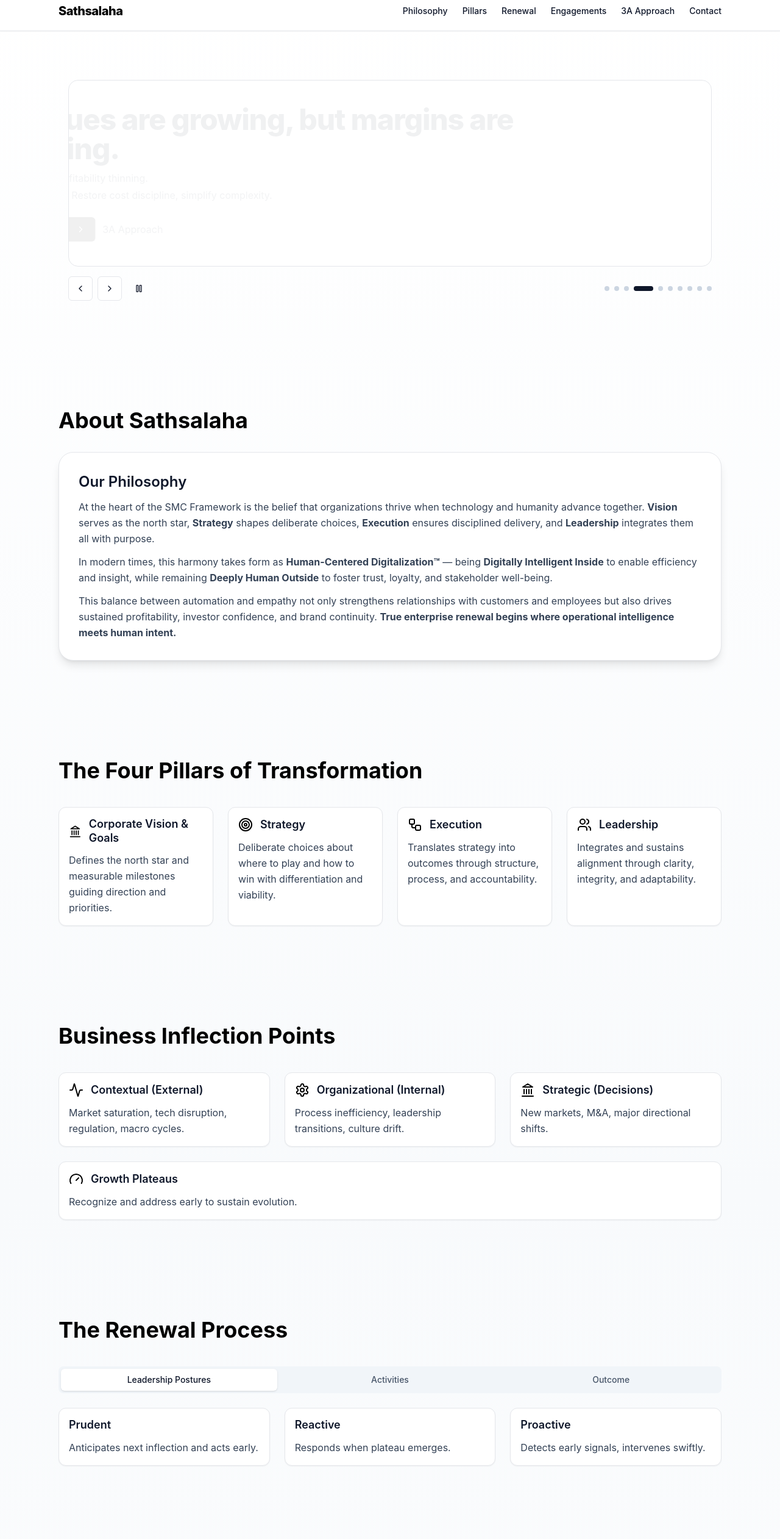
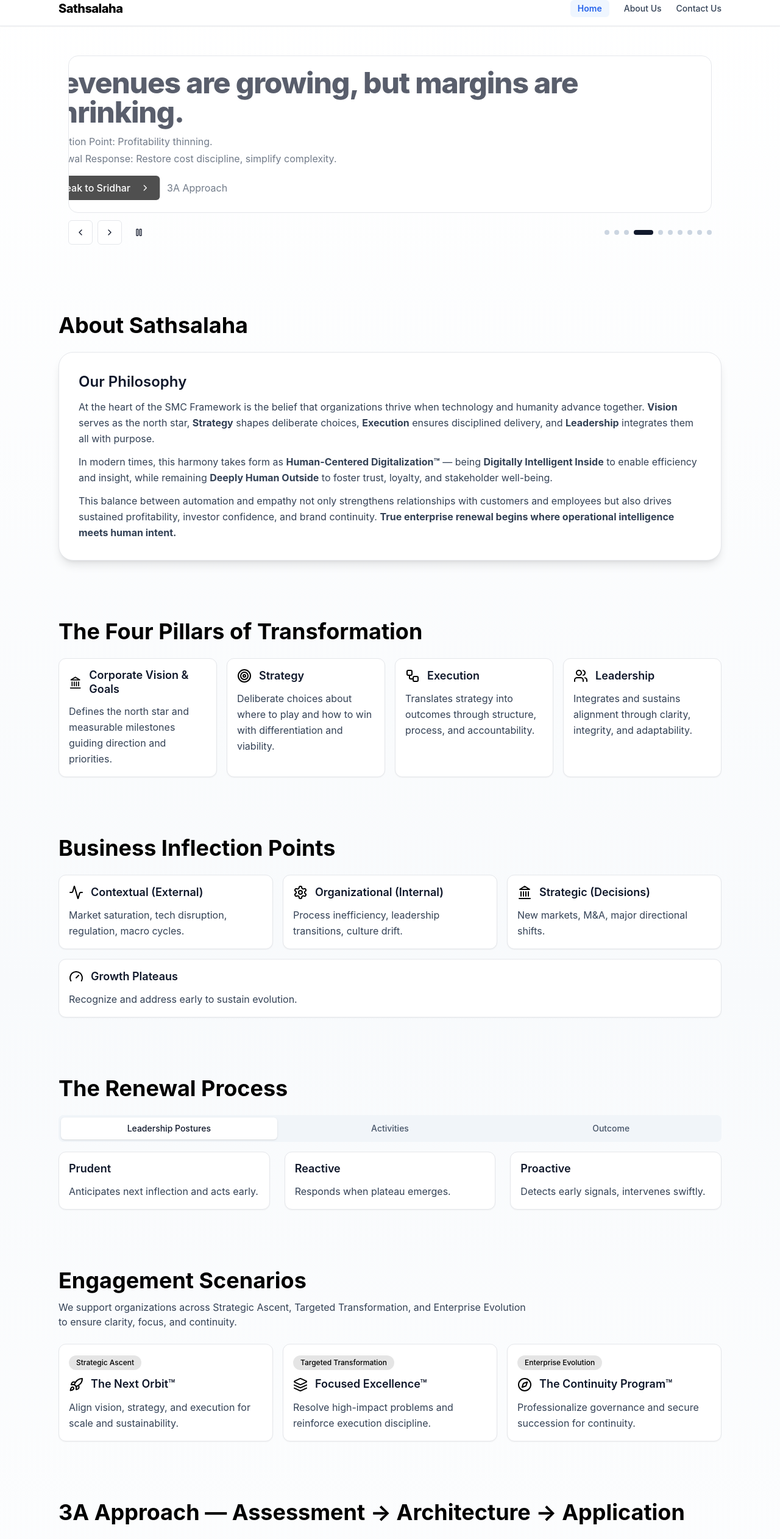
Before and after one commit to pruthvib152-commits/Sathsalaha-Ver4, a Next.js app: page /home in a window 1280 px wide. Shown: the part 14-2537 px from the top of the page at 61% size. Built offline with nearby package versions, Linux system fonts and the light colour scheme.

Commit message:
Structure Changes and Nav Bar Changes

```diff
--- /dev/null
+++ b/src/app/about/page.tsx
@@ -0,0 +1,8 @@
+export default function AboutPage() {
+  return (
+    <div className="mx-auto max-w-6xl px-4 sm:px-6 lg:px-8 py-20">
+      <h1 className="text-4xl font-bold text-primary">About Us</h1>
+      <p className="mt-4 text-slate-700">Content coming soon.</p>
+    </div>
+  );
+}
--- /dev/null
+++ b/src/app/contact/page.tsx
@@ -0,0 +1,8 @@
+export default function ContactPage() {
+  return (
+    <div className="mx-auto max-w-6xl px-4 sm:px-6 lg:px-8 py-20">
+      <h1 className="text-4xl font-bold text-primary">Contact Us</h1>
+      <p className="mt-4 text-slate-700">Content coming soon.</p>
+    </div>
+  );
+}
--- a/src/app/home/page.tsx
+++ b/src/app/home/page.tsx
@@ -2,10 +2,12 @@
 
 import { useRef, useEffect, useState, useCallback } from "react";
 import { motion, AnimatePresence } from "framer-motion";
+import Link from "next/link";
+import { usePathname } from "next/navigation";
 import { Button } from "@/components/ui/button";
 import { Card } from "@/components/ui/card";
 import { Tabs, TabsList, TabsTrigger, TabsContent } from "@/components/ui/tabs";
-import { Sheet, SheetTrigger, SheetContent, SheetHeader, SheetTitle } from "@/components/ui/sheet";
+import { Sheet, SheetTrigger, SheetContent, SheetHeader, SheetTitle, SheetClose } from "@/components/ui/sheet";
 import {
   Landmark,
   Target,
@@ -24,6 +26,8 @@
   Pause,
   Play,
   RefreshCcw,
+  X,
+  ChevronDown,
 } from "lucide-react";
 
 const MOBILE_SHEET_TITLE = "Navigation Menu";
@@ -69,13 +73,13 @@
   return (
     <div className="relative rounded-2xl p-2 md:p-4" onMouseEnter={() => setPaused(true)} onMouseLeave={() => setPaused(false)} aria-live="polite">
       <div className="relative overflow-hidden rounded-2xl border bg-white/70 backdrop-blur">
-        <div className="relative p-6 md:p-10">
+        <div className="relative p-4 md:p-5">
           <AnimatePresence mode="wait">
             <motion.div key={slide.id} custom={direction} initial="initial" animate="animate" exit="exit" variants={slideVariants}>
               <h1 className="text-3xl md:text-5xl font-extrabold tracking-tight leading-tight">{slide.title}</h1>
               <p className="mt-3 text-slate-700 max-w-3xl">{slide.ip}</p>
               <p className="mt-1 text-slate-700 max-w-3xl">{slide.rr}</p>
-              <div className="mt-6 flex items-center gap-3">
+              <div className="mt-4 flex items-center gap-3">
                 <a href="#contact"><Button>Speak to Sridhar <ChevronRight className="ml-2 h-4 w-4"/></Button></a>
                 <a href="#approach" className="text-slate-700 hover:underline">3A Approach</a>
               </div>
@@ -84,7 +88,7 @@
         </div>
       </div>
 
-      <div className="mt-4 flex items-center justify-between">
+      <div className="mt-3 flex items-center justify-between">
         <div className="flex items-center gap-2">
           <Button variant="outline" size="icon" onClick={() => { setPaused(true); setDirection(-1); prev(); }} aria-label="Previous slide"><ChevronLeft className="h-4 w-4"/></Button>
           <Button variant="outline" size="icon" onClick={() => { setPaused(true); setDirection(1); next(); }} aria-label="Next slide"><ChevronRight className="h-4 w-4"/></Button>
@@ -104,39 +108,75 @@
 
 export default function Page() {
   const topRef = useRef<HTMLDivElement | null>(null);
-  const section = (id: string) => ({ id, className: "mx-auto max-w-6xl px-4 sm:px-6 lg:px-8 py-20 scroll-mt-24" });
+  const pathname = usePathname();
+  const [mobileHomeOpen, setMobileHomeOpen] = useState(true);
+  const section = (id: string) => ({ id, className: "mx-auto max-w-6xl px-4 sm:px-6 lg:px-8 py-10 md:py-12 scroll-mt-24" });
 
   return (
     <div ref={topRef} className="min-h-screen scroll-smooth bg-gradient-to-b from-white via-slate-50 to-white text-slate-900 font-inter">
       {/* Header */}
       <header className="sticky top-0 z-50 backdrop-blur bg-white/75 border-b shadow-sm">
-        <div className="mx-auto max-w-6xl px-4 sm:px-6 lg:px-8 h-16 flex items-center justify-between">
+        <div className="mx-auto max-w-6xl px-4 sm:px-6 lg:px-8 h-14 flex items-center justify-between">
           <a href="#top" className="font-extrabold tracking-tight text-xl text-primary">Sathsalaha</a>
           <nav className="hidden md:flex items-center gap-6 text-sm font-medium">
-            <a href="#philosophy" className="hover:text-primary">Philosophy</a>
-            <a href="#pillars" className="hover:text-primary">Pillars</a>
-            <a href="#renewal" className="hover:text-primary">Renewal</a>
-            <a href="#engagement" className="hover:text-primary">Engagements</a>
-            <a href="#approach" className="hover:text-primary">3A Approach</a>
-            <a href="#contact" className="hover:text-primary">Contact</a>
+            <Link
+              href="/home"
+              aria-current={pathname === "/home" ? "page" : undefined}
+              className={`px-3 py-1 rounded-md transition-colors ${pathname === "/home" ? "bg-blue-50 text-blue-600 font-semibold" : "text-slate-700 hover:text-blue-600"}`}
+            >
+              Home
+            </Link>
+            <Link href="/about" className="text-slate-700 hover:text-blue-600">About Us</Link>
+            <Link href="/contact" className="text-slate-700 hover:text-blue-600">Contact Us</Link>
           </nav>
           <div className="md:hidden">
             <Sheet>
               <SheetTrigger asChild>
                 <Button variant="ghost" size="icon" aria-label="menu"><Menu className="h-5 w-5"/></Button>
               </SheetTrigger>
-              <SheetContent side="right" className="w-64 sm:w-80" aria-labelledby="mobile-sheet-title">
-                <SheetHeader className="sr-only">
-                  <SheetTitle id="mobile-sheet-title">{MOBILE_SHEET_TITLE}</SheetTitle>
-                </SheetHeader>
-                <div className="mt-8 flex flex-col gap-5 text-base font-medium">
-                  <a href="#philosophy">Philosophy</a>
-                  <a href="#pillars">Pillars</a>
-                  <a href="#renewal">Renewal</a>
-                  <a href="#engagement">Engagements</a>
-                  <a href="#approach">3A Approach</a>
-                  <a href="#contact"><Button className="mt-2 w-full">Speak to Sridhar</Button></a>
+              <SheetContent side="top" aria-labelledby="mobile-sheet-title" className="pt-4">
+                <div className="flex items-center justify-between px-1">
+                  <a href="#top" className="font-extrabold tracking-tight text-lg">Sathsalaha</a>
+                  <SheetClose asChild>
+                    <Button variant="ghost" size="icon" aria-label="Close menu"><X className="h-5 w-5"/></Button>
+                  </SheetClose>
                 </div>
+                <nav className="mt-4 flex flex-col items-stretch gap-2 text-lg font-medium">
+                  <button
+                    onClick={() => setMobileHomeOpen((v) => !v)}
+                    aria-expanded={mobileHomeOpen}
+                    className={`flex items-center justify-between px-1 py-3 text-left ${pathname === "/home" ? "text-blue-600 font-semibold" : "text-slate-700"}`}
+                  >
+                    <span>Home</span>
+                    <ChevronDown className={`h-5 w-5 transition-transform ${mobileHomeOpen ? "rotate-180" : "rotate-0"}`} />
+                  </button>
+                  {mobileHomeOpen && (
+                    <div className="pl-3 flex flex-col items-stretch gap-3 text-base font-normal">
+                      {[
+                        { href: "/home#about", label: "About" },
+                        { href: "/home#pillars", label: "Pillars" },
+                        { href: "/home#inflection", label: "Inflection Points" },
+                        { href: "/home#renewal", label: "Renewal" },
+                        { href: "/home#engagement", label: "Engagements" },
+                        { href: "/home#approach", label: "3A Approach" },
+
+                      ].map((s) => (
+                        <SheetClose asChild key={s.href}>
+                          <Link href={s.href} className="text-slate-700">{s.label}</Link>
+                        </SheetClose>
+                      ))}
+                    </div>
+                  )}
+                  <SheetClose asChild>
+                    <Link href="/about" className="px-1 py-3 text-slate-700">About Us</Link>
+                  </SheetClose>
+                  <SheetClose asChild>
+                    <Link href="/contact" className="px-1 py-3 text-slate-700">Contact Us</Link>
+                  </SheetClose>
+                  <SheetClose asChild>
+                    <Button className="mt-2 w-full">Get Started</Button>
+                  </SheetClose>
+                </nav>
               </SheetContent>
             </Sheet>
           </div>
@@ -145,7 +185,7 @@
 
       {/* HERO */}
       {(() => { const s = section("top"); return (
-        <section {...{ ...s, className: s.className + " pt-16" }}>
+        <section {...{ ...s, className: s.className + " pt-6 md:pt-8" }}>
           <HeroCarousel />
         </section>
       );})()}
@@ -154,7 +194,7 @@
       <section {...section("about")}>
         <motion.div initial={{ opacity: 0, y: 18 }} whileInView={{ opacity: 1, y: 0 }} viewport={{ once: true }} transition={{ duration: 0.55 }}>
           <h2 className="text-4xl font-bold text-primary">About Sathsalaha</h2>
-          <div id="philosophy" className="mt-8 p-8 rounded-3xl border bg-white shadow-lg hover:shadow-xl transition-shadow">
+          <div id="philosophy" className="mt-6 p-6 md:p-8 rounded-3xl border bg-white shadow-lg hover:shadow-xl transition-shadow">
             <h3 className="text-2xl font-semibold text-slate-900">Our Philosophy</h3>
             <p className="mt-3 text-slate-700 leading-relaxed">At the heart of the SMC Framework is the belief that organizations thrive when technology and humanity advance together. <strong>Vision</strong> serves as the north star, <strong>Strategy</strong> shapes deliberate choices, <strong>Execution</strong> ensures disciplined delivery, and <strong>Leadership</strong> integrates them all with purpose.</p>
             <p className="mt-3 text-slate-700 leading-relaxed">In modern times, this harmony takes form as <strong>Human-Centered Digitalization™</strong> — being <strong>Digitally Intelligent Inside</strong> to enable efficiency and insight, while remaining <strong>Deeply Human Outside</strong> to foster trust, loyalty, and stakeholder well-being.</p>
@@ -166,7 +206,7 @@
       {/* FOUR PILLARS */}
       <section {...section("pillars")}>
         <h2 className="text-4xl font-bold text-primary">The Four Pillars of Transformation</h2>
-        <div className="mt-10 grid md:grid-cols-4 gap-6">
+        <div className="mt-8 md:mt-6 grid md:grid-cols-4 gap-5 md:gap-4">
           {[
             { icon: Landmark, title: "Corporate Vision & Goals", text: "Defines the north star and measurable milestones guiding direction and priorities." },
             { icon: Target, title: "Strategy", text: "Deliberate choices about where to play and how to win with differentiation and viability." },
@@ -190,7 +230,7 @@
       {/* BUSINESS INFLECTION POINTS */}
       <section {...section("inflection")}>
         <h2 className="text-4xl font-bold text-primary">Business Inflection Points</h2>
-        <div className="mt-10 grid md:grid-cols-3 gap-6">
+        <div className="mt-8 md:mt-6 grid md:grid-cols-3 gap-5 md:gap-4">
           {[
             { icon: Activity, title: "Contextual (External)", text: "Market saturation, tech disruption, regulation, macro cycles." },
             { icon: Settings, title: "Organizational (Internal)", text: "Process inefficiency, leadership transitions, culture drift." },
@@ -208,7 +248,7 @@
             );
           })}
         </div>
-        <Card className="mt-6 border bg-white shadow-sm rounded-xl p-4">
+        <Card className="mt-4 border bg-white shadow-sm rounded-xl p-4">
           <div className="flex items-center gap-3"><Gauge className="h-6 w-6 text-primary" /><h3 className="font-semibold text-lg text-slate-900 leading-tight">Growth Plateaus</h3></div>
           <p className="text-slate-700 mt-3 leading-relaxed">Recognize and address early to sustain evolution.</p>
         </Card>
@@ -217,14 +257,14 @@
       {/* RENEWAL PROCESS (Tabs) */}
       <section {...section("renewal")}>
         <h2 className="text-4xl font-bold text-primary">The Renewal Process</h2>
-        <Tabs defaultValue="postures" className="mt-10">
+        <Tabs defaultValue="postures" className="mt-6">
           <TabsList className="grid grid-cols-3 w-full">
             <TabsTrigger value="postures">Leadership Postures</TabsTrigger>
             <TabsTrigger value="activities">Activities</TabsTrigger>
             <TabsTrigger value="outcome">Outcome</TabsTrigger>
           </TabsList>
 
-          <TabsContent value="postures" className="mt-6">
+          <TabsContent value="postures" className="mt-4">
             <div className="grid md:grid-cols-3 gap-6">
               {[{ title: "Prudent", text: "Anticipates next inflection and acts early." }, { title: "Reactive", text: "Responds when plateau emerges." }, { title: "Proactive", text: "Detects early signals, intervenes swiftly." }].map((item, i) => (
                 <Card key={i} className="border bg-white shadow-sm rounded-xl p-4">
@@ -235,7 +275,7 @@
             </div>
           </TabsContent>
 
-          <TabsContent value="activities" className="mt-6">
+          <TabsContent value="activities" className="mt-4">
             <div className="grid md:grid-cols-3 gap-6">
               {[{ title: "Clarify Vision", text: "Reaffirm the north star." }, { title: "SMART Goals", text: "Translate vision into measurable milestones." }, { title: "Re-evaluate Strategy", text: "Refine choices and staging." }, { title: "Drive Execution", text: "Ensure operational excellence." }, { title: "Steer Leadership", text: "Adopt style fit for maturity." }].map((item, i) => (
                 <Card key={i} className="border bg-white shadow-sm rounded-xl p-4">
@@ -246,7 +286,7 @@
             </div>
           </TabsContent>
 
-          <TabsContent value="outcome" className="mt-6">
+          <TabsContent value="outcome" className="mt-4">
             <Card className="border bg-white shadow-sm p-6 rounded-xl">
               <div className="flex items-center gap-3"><RefreshCcw className="h-6 w-6 text-primary" /><h3 className="font-semibold text-lg text-slate-900 leading-tight">Renewed Momentum</h3></div>
               <p className="text-slate-700 mt-3 leading-relaxed">Lift from plateau to sustained growth.</p>
@@ -259,7 +299,7 @@
       <section {...section("engagement")}>
         <h2 className="text-4xl font-bold text-primary">Engagement Scenarios</h2>
         <p className="mt-3 text-slate-700 max-w-3xl">We support organizations across Strategic Ascent, Targeted Transformation, and Enterprise Evolution to ensure clarity, focus, and continuity.</p>
-        <div className="mt-10 grid md:grid-cols-3 gap-6">
+        <div className="mt-8 md:mt-6 grid md:grid-cols-3 gap-5 md:gap-4">
           {[
             { label: "Strategic Ascent", icon: Rocket, title: "The Next Orbit™", text: "Align vision, strategy, and execution for scale and sustainability." },
             { label: "Targeted Transformation", icon: Layers, title: "Focused Excellence™", text: "Resolve high-impact problems and reinforce execution discipline." },
@@ -267,7 +307,7 @@
           ].map((item, i) => {
             const Icon = item.icon;
             return (
-              <Card key={i} className="border bg-white shadow-sm hover:shadow-md transition-shadow rounded-xl p-5">
+              <Card key={i} className="border bg-white shadow-sm hover:shadow-md transition-shadow rounded-xl p-4">
                 <div className="text-xs font-medium text-primary bg-primary/10 rounded-full px-3 py-1 inline-block mb-3">{item.label}</div>
                 <div className="flex items-center gap-3"><Icon className="h-6 w-6 text-primary" /><h3 className="font-semibold text-lg text-slate-900 leading-tight">{item.title}</h3></div>
                 <p className="text-slate-700 mt-3 leading-relaxed">{item.text}</p>
@@ -285,7 +325,7 @@
           whileInView="show"
           viewport={{ once: true, amount: 0.3 }}
           variants={{ hidden: { opacity: 0, y: 20 }, show: { opacity: 1, y: 0, transition: { staggerChildren: 0.15, duration: 0.55 } } }}
-          className="mt-10 grid md:grid-cols-3 gap-6"
+          className="mt-6 grid md:grid-cols-3 gap-5 md:gap-4"
         >
           {[
             { icon: LineChart, title: "Assessment", text: "Evaluate alignment and maturity to create an evidence base for change." },
@@ -295,8 +335,8 @@
             const Icon = item.icon;
             return (
               <motion.div key={i} variants={{ hidden: { opacity: 0, y: 30 }, show: { opacity: 1, y: 0 } }}>
-                <Card className="border bg-white shadow-sm hover:shadow-md transition-shadow rounded-xl p-5 h-full">
-                  <div className="flex items-center gap-3 mb-3"><Icon className="h-6 w-6 text-primary" /><h3 className="font-semibold text-lg text-slate-900 leading-tight">{item.title}</h3></div>
+                <Card className="border bg-white shadow-sm hover:shadow-md transition-shadow rounded-xl p-4 h-full">
+                  <div className="flex items-center gap-3 mb-2"><Icon className="h-6 w-6 text-primary" /><h3 className="font-semibold text-lg text-slate-900 leading-tight">{item.title}</h3></div>
                   <p className="text-slate-700 leading-relaxed">{item.text}</p>
                 </Card>
               </motion.div>
@@ -307,7 +347,7 @@
 
       {/* Footer */}
       <footer id="contact" className="border-t bg-white mt-8">
-        <div className="mx-auto max-w-6xl px-4 sm:px-6 lg:px-8 py-16 grid md:grid-cols-2 gap-12">
+        <div className="mx-auto max-w-6xl px-4 sm:px-6 lg:px-8 py-10 grid md:grid-cols-2 gap-8">
           <div>
             <h4 className="font-semibold text-xl text-primary">Connect with Sathsalaha</h4>
             <p className="mt-4 text-slate-700 leading-relaxed">If your organization is approaching a turning point or seeking its next phase of growth, let's talk. <strong>Sridhar Chitturu</strong>, Management Consultant for Strategy & Execution and Founder of <strong>Sathsalaha Private Limited</strong>, would be glad to explore your enterprise story—whether it’s scaling to the next orbit, resolving performance challenges, or ensuring leadership continuity.</p>
@@ -321,7 +361,7 @@
             <Button className="mt-4 shadow-md w-full sm:w-auto">Speak to Sridhar</Button>
           </div>
         </div>
-        <div className="text-center text-xs text-slate-500 pb-8">© {new Date().getFullYear()} Sathsalaha Private Limited · All rights reserved.</div>
+        <div className="text-center text-xs text-slate-500 pb-6">© {new Date().getFullYear()} Sathsalaha Private Limited · All rights reserved.</div>
       </footer>
     </div>
   );
--- a/src/components/ui/sheet.tsx
+++ b/src/components/ui/sheet.tsx
@@ -21,18 +21,32 @@
   });
 }
 
-export function SheetContent({ side = "right", className, children, ...props }: any) {
+export function SheetContent({ side = "right", className, children, ...props }: { side?: "left" | "right" | "top"; className?: string; children: React.ReactNode }) {
   const ctx = React.useContext(SheetCtx)!;
   if (!ctx.open) return null;
-  const sideCls = side === "right" ? "right-0" : "left-0";
+  let panelCls = "";
+  if (side === "right") panelCls = "top-0 right-0 h-full w-full max-w-xs flex flex-col";
+  else if (side === "left") panelCls = "top-0 left-0 h-full w-full max-w-xs flex flex-col";
+  else if (side === "top") panelCls = "left-1/2 -translate-x-1/2 top-4 w-[92%] max-w-sm rounded-2xl";
   return (
-    <div className="fixed inset-0 z-50">
-      <div className="absolute inset-0 bg-black/30" onClick={() => ctx.setOpen(false)} />
-      <div className={cn("absolute top-0 h-full w-80 bg-white shadow-xl p-4", sideCls, className)} {...props}>
+    <div className="fixed inset-0 z-[100]">
+      <div className="absolute inset-0 bg-black/5 backdrop-blur-md" onClick={() => ctx.setOpen(false)} />
+      <div role="dialog" aria-modal className={cn("absolute bg-white shadow-2xl p-5", panelCls, className)} {...props}>
         {children}
       </div>
     </div>
   );
+}
+
+export function SheetClose({ asChild, children }: { asChild?: boolean; children: React.ReactElement }) {
+  const ctx = React.useContext(SheetCtx)!;
+  const child = React.Children.only(children);
+  return React.cloneElement(child, {
+    onClick: (e: any) => {
+      child.props.onClick?.(e);
+      ctx.setOpen(false);
+    }
+  });
 }
 
 export function SheetHeader({ className, children }: { className?: string; children?: React.ReactNode }) {
```
